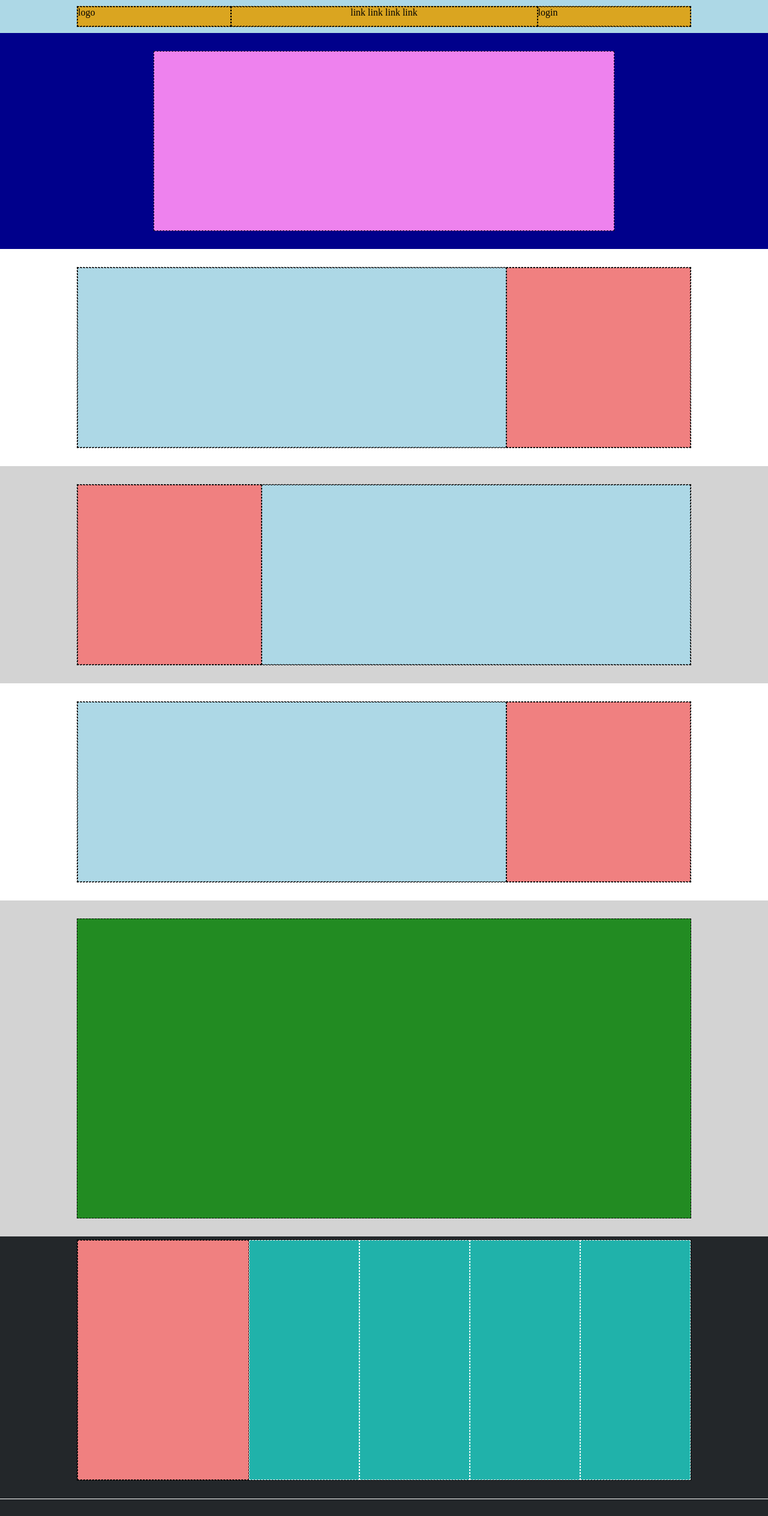
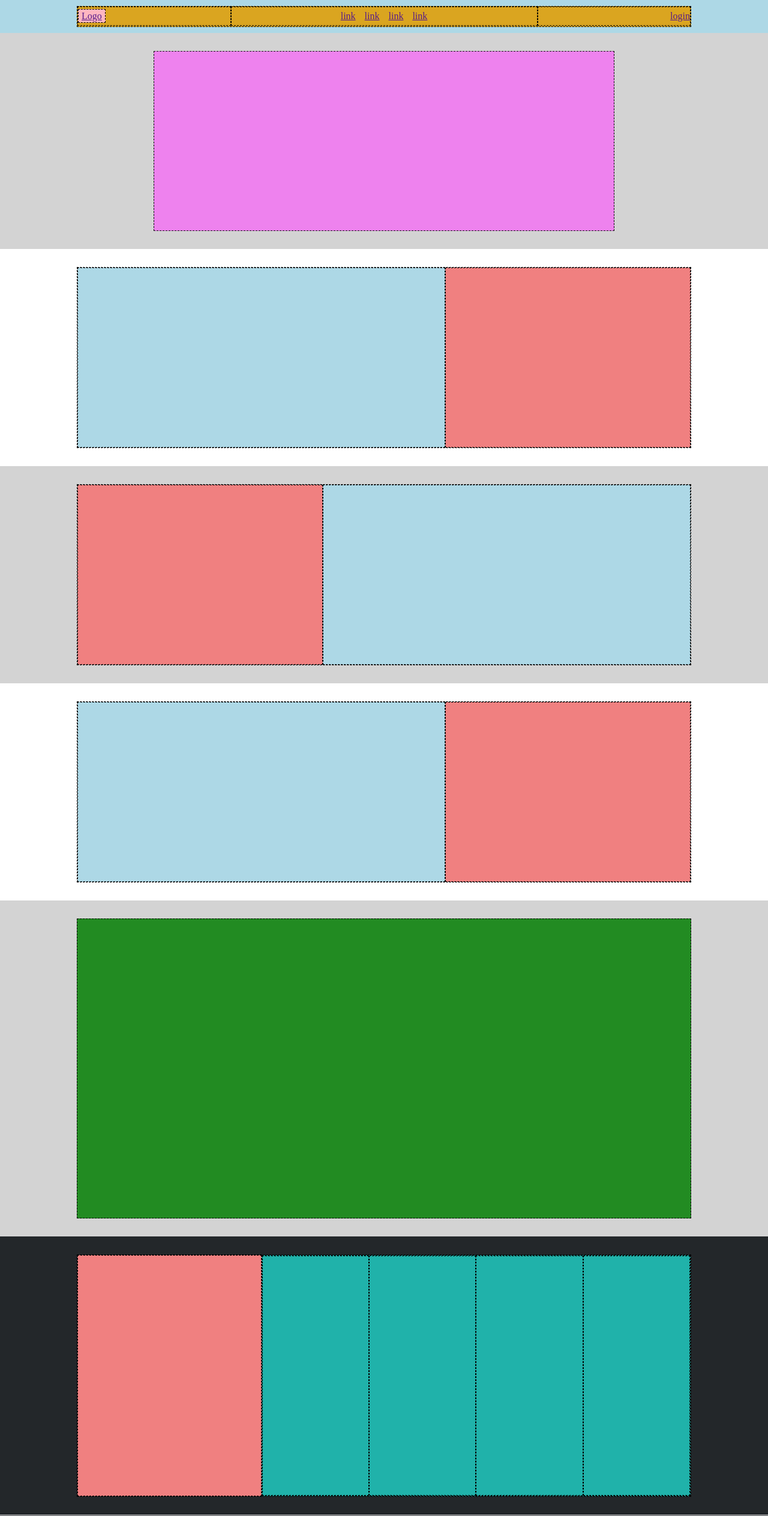
Before and after one commit to TommasoVilla91/htmlcss-discord, a plain HTML site: page index.html in a window 1280 px wide. Shown: the top 2527 px of the page at 60% size. Drawn offline with Linux system fonts and the light colour scheme.

Commit message:
refactor: miglioramento struttura

```diff
--- a/css/style.css
+++ b/css/style.css
@@ -22,6 +22,10 @@
     box-sizing: border-box;
   }
 
+  img {
+    max-width: 100%;
+  }
+
   /* COMMON */
   /* Layout */
 
@@ -37,14 +41,36 @@
 
   .row {
     display: flex;
-    justify-content: space-between;
   }
 
+  ul {
+    list-style: none;
+  }
+
+  header {
+    padding: 10px 0;
+    line-height: 30px;
+
+    /* debug */
+    color: black;
+    background-color: #add8e6;
+  }
+
+  footer {
+
+    /* debug */
+    background-color: #23272a;
+  }
+
+  section {
+    padding: 30px 0;
+  }
+
+
   /* debug */
-
   header [class^="col-"] {
     border: 1px dashed black;
-    min-height: 33px;
+    min-height: 80%;
   }
 
   main [class^="col-"] {
@@ -52,29 +78,9 @@
     min-height: 300px;
   }
 
-  section {
-    padding: 30px 0;
-  }
-
-  header {
-    max-height: 20%;
-    background-color: #add8e6;
-    color: black;
-    padding-top: 10px;
-
-  }
-
-  footer {
-    background-color: #23272a;
-
-    /* debug */
-    min-height: 100px;
-  }
-
   footer [class^="col-"] {
     border: 1px dashed black;
     min-height: 400px;
-    width: 18%;
   }
 
   /* HEADER */
@@ -84,106 +90,112 @@
     height: 35px;
   }
 
+  .nav-list {
+    display: flex;
+    justify-content: center;
+    gap: 15px;
+  }
+
+  .right {
+    text-align: right;
+  }
+
   .col-25 {
     width: 25%;
   }
 
   .col-50 {
     width: 50%;
-    text-align: center;
   }
 
-  /* section 2 */
 
-  header .section-blue {
-    background-color: #00008b;
-    margin-top: 10px;
-  }
+  /* MAIN */
+  /* section middle */
 
-  .section-blue .container {
+  .bg-blue .container {
     min-height: 300px;
     width: 60%;
+
+    /* debug */
     background-color: #ee82ee;
   }
 
+  main .section:nth-child(odd) {
+    background-color: #d3d3d3;
+  }
+
+  .col-40 {
+    width: 40%;
+
+    /* debug */
+    background-color: lightcoral;
+  }
+
+  .col-60 {
+    width: 60%;
+
+    /* debug */
+    background-color: lightblue;
+  }
+
+  .green-box {
+    height: 500px;
+
+    /* debug */
+    background-color: #228b22;
+  }
+
+  /* debug */
+  .bg-blue {
+    background-color: #00008b;
+  }
 
 
+  /* FOOTER */
+  /* top section */
 
-  /* MAIN */
-  /* section 1 */
+  .col-25 {
+    width: 25%;
+  }
 
   .col-30 {
     width: 30%;
 
     /* debug */
-    background-color: lightcoral;
+    background-color: #f08080;
   }
 
   .col-70 {
     width: 70%;
 
     /* debug */
-    background-color: lightblue;
+    background-color:#20b2aa ;
   }
 
-  /* section 2 */
+  /* bottom section */
 
-  main .section-2 {
-    background-color: #d3d3d3;
-  }
-
-  /* section 4 */
-
-  .section-4 {
-    background-color: #d3d3d3;
-  }
-
-  .section-4 .container {
-    background-color: #228b22;
-    height: 500px;
-  }
-
-  /* FOOTER */
-  /* section 1 */
-
-  .col-big {
-    background-color: #f08080;
-    flex-grow: 2;
-  }
-
-  footer .section-1 .container .row .col-small {
-    background-color: #20b2aa;
-
-    /* debug */
-    border: 1px dashed white;
-  }
-
-  footer .section-1 {
-    padding-top: 5px;
-  }
-
-  /* section 2 */
-
-  footer .section-2 {
+  .footer-bottom {
     border-top: 1px solid white;
     border-bottom: 1px solid white;
     padding-bottom: 0px;
 
   }
 
-  footer .section-2 .container {
+  .footer-bottom .container {
+    height: 50px;
+
+    /* debug */
     background-color: #7fffd4;
-    height: 50px;
   }
 
-  footer .section-2 .container .row {
-    max-height: 100%;
+  .footer-bottom .container .row {
     justify-content: space-between;
     align-items: center;
-    height: 50px;
 
   }
 
+
+  /* debug */
   .logo {
     border: 1px dashed black;
     background-color: #ffb6c1;
--- a/index.html
+++ b/index.html
@@ -3,7 +3,7 @@
 
 <head>
     <meta charset="UTF-8">
-    <meta name="Homework" content="Flex homework">
+    <meta name="Homework" content="Second part flex homework">
     <title>Esercitazione</title>
     <link rel="stylesheet" href="./css/style.css">
 </head>
@@ -13,64 +13,80 @@
     <!-- Header -->
     <header>
 
+        <!-- header top -->
         <div class="container">
-            <div class="row">
+            <nav class="row">
 
-                <div class="col-25">logo</div>
-                <div class="col-50">link link link link</div>
-                <div class="col-25">login</div>
+                <div class="col-25 left">
+                    <a class="logo" href="">Logo</a>
+                </div>
 
-            </div>
+                <div class="col-50">
+
+                    <ul class="nav-list">
+                        <li><a href="">link</a></li>
+                        <li><a href="">link</a></li>
+                        <li><a href="">link</a></li>
+                        <li><a href="">link</a></li>
+                    </ul>
+
+                </div>
+
+                <div class="col-25 right">
+                    <a class="login" href="">login</a>
+                </div>
+
+            </nav>
         </div>
-
-        <section class="section-blue">
-            <div class="container"></div>
-        </section>
-
     </header>
 
     <!-- Main -->
     <main>
 
+        <!-- section blue -->
+        <section class="section bg-blue">
+            <div class="container"></div>
+        </section>
+
         <!-- section 1 main -->
-        <section class="section-1">
+        <section class="section">
             <div class="container">
                 <div class="row">
 
-                    <div class="col-70"></div>
-                    <div class="col-30"></div>
+                    <div class="col-60"></div>
+                    <div class="col-40"></div>
 
                 </div>
             </div>
         </section>
 
         <!-- section 2 main -->
-        <section class="section-2">
+        <section class="section bg-grey">
             <div class="container">
                 <div class="row">
 
-                    <div class="col-30"></div>
-                    <div class="col-70"></div>
+                    <div class="col-40"></div>
+                    <div class="col-60"></div>
 
                 </div>
             </div>
         </section>
 
         <!-- section 3 main -->
-        <section class="section-3">
+        <section class="section">
             <div class="container">
                 <div class="row">
 
-                    <div class="col-70"></div>
-                    <div class="col-30"></div>
+                    <div class="col-60"></div>
+                    <div class="col-40"></div>
 
                 </div>
             </div>
         </section>
 
-        <!-- section 4 main -->
-        <section class="section-4">
-            <div class="container"></div>
+        <!-- section green main -->
+        <section class="section">
+            <div class="container green-box"></div>
         </section>
     </main>
 
@@ -78,27 +94,29 @@
     <footer>
 
         <!-- section 1 footer -->
-        <section class="section-1">
+        <section class="footer-top">
             <div class="container">
                 <div class="row">
 
-                    <div class="col-big"></div>
-                    <div class="col-small"></div>
-                    <div class="col-small"></div>
-                    <div class="col-small"></div>
-                    <div class="col-small"></div>
+                    <div class="col-30"></div>
+                    <div class="col-70 row">
+                        <div class="col-25"></div>
+                        <div class="col-25"></div>
+                        <div class="col-25"></div>
+                        <div class="col-25"></div>
+                    </div>
 
                 </div>
             </div>
         </section>
 
         <!-- section 2 footer -->
-        <section class="section-2">
+        <section class="footer-bottom">
             <div class="container">
                 <div class="row">
 
                     <div class="logo">Logo</div>
-                    <button class="button">Bottone</button>
+                    <a class="button">Bottone</a>
 
                 </div>
             </div>
```
Also changed, not shown: img/ita.png (added), img/item1.svg (added), img/item2.svg (added), img/item3.svg (added), img/item4-big.svg (added), img/jumbo.png (added), img/logo.svg (added), img/stars.svg (added), img/wave.svg (added).
